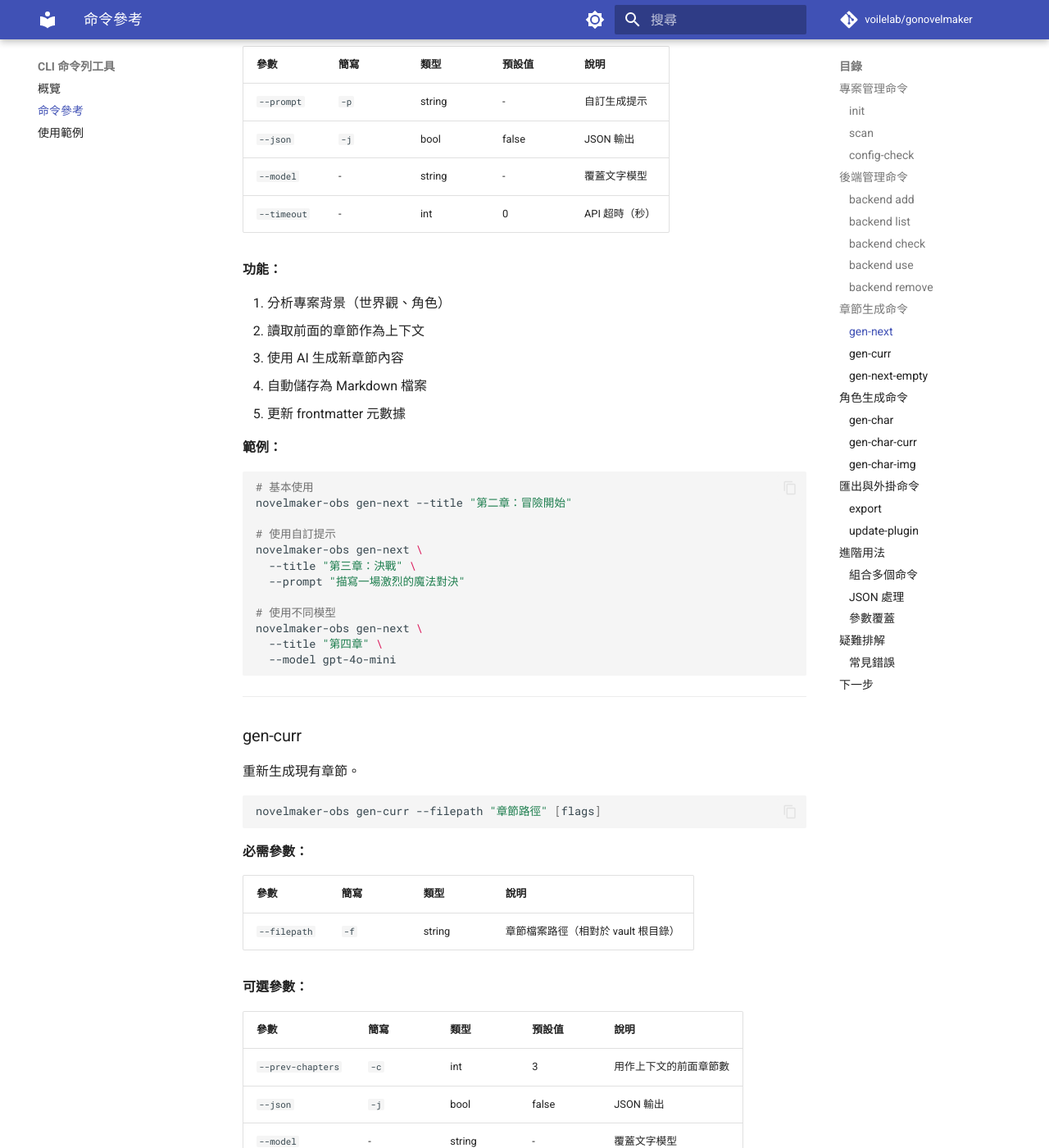
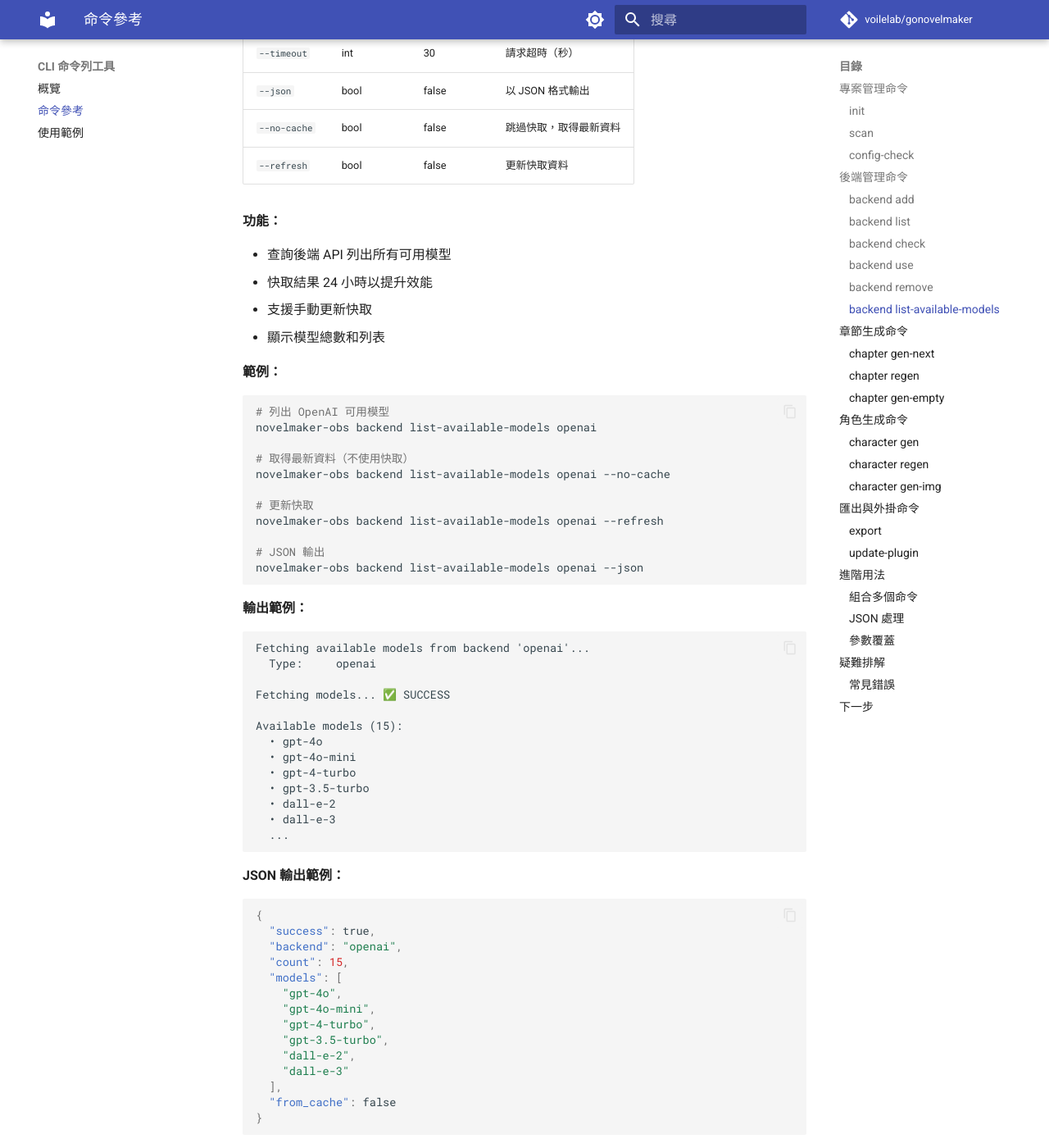
Before and after one commit to voilelab/gonovelmaker, an MkDocs documentation site: the page built from docs/cli/commands.md, in a window 1280 px wide and 1400 px high, scrolled down 9797 px. Shown: the whole window at 82% size. Built offline with MkDocs 1.6.1 and Material for MkDocs 9.7.7, drawn with Linux system fonts in a browser that asks for light colours; comment, search, counter and statistics services are not loaded; some of the changed text lies outside the part shown.

Commit message:
✨ feat(docs): update docs

````diff
--- a/docs/cli/commands.md
+++ b/docs/cli/commands.md
@@ -450,14 +450,99 @@ Note: No default backend set. Use 'backend use <name>' to set one.
 
 ---
 
+### backend list-available-models
+
+列出後端可用的所有模型。
+
+```bash
+novelmaker-obs backend list-available-models <backend> [flags]
+```
+
+**必需參數：**
+
+| 參數 | 類型 | 說明 |
+|------|------|------|
+| `<backend>` | string | 後端名稱 |
+
+**可選參數：**
+
+| 參數 | 類型 | 預設值 | 說明 |
+|------|------|--------|------|
+| `--timeout` | int | 30 | 請求超時（秒） |
+| `--json` | bool | false | 以 JSON 格式輸出 |
+| `--no-cache` | bool | false | 跳過快取，取得最新資料 |
+| `--refresh` | bool | false | 更新快取資料 |
+
+**功能：**
+
+- 查詢後端 API 列出所有可用模型
+- 快取結果 24 小時以提升效能
+- 支援手動更新快取
+- 顯示模型總數和列表
+
+**範例：**
+
+```bash
+# 列出 OpenAI 可用模型
+novelmaker-obs backend list-available-models openai
+
+# 取得最新資料（不使用快取）
+novelmaker-obs backend list-available-models openai --no-cache
+
+# 更新快取
+novelmaker-obs backend list-available-models openai --refresh
+
+# JSON 輸出
+novelmaker-obs backend list-available-models openai --json
+```
+
+**輸出範例：**
+
+```
+Fetching available models from backend 'openai'...
+  Type:     openai
+
+Fetching models... ✅ SUCCESS
+
+Available models (15):
+  • gpt-4o
+  • gpt-4o-mini
+  • gpt-4-turbo
+  • gpt-3.5-turbo
+  • dall-e-2
+  • dall-e-3
+  ...
+```
+
+**JSON 輸出範例：**
+
+```json
+{
+  "success": true,
+  "backend": "openai",
+  "count": 15,
+  "models": [
+    "gpt-4o",
+    "gpt-4o-mini",
+    "gpt-4-turbo",
+    "gpt-3.5-turbo",
+    "dall-e-2",
+    "dall-e-3"
+  ],
+  "from_cache": false
+}
+```
+
+---
+
 ## 章節生成命令
 
-### gen-next
+### chapter gen-next
 
 生成下一個章節。
 
 ```bash
-novelmaker-obs gen-next --title "章節標題" [flags]
+novelmaker-obs chapter gen-next --title "章節標題" [flags]
 ```
 
 **必需參數：**
@@ -487,27 +572,27 @@ novelmaker-obs gen-next --title "章節標題" [flags]
 
 ```bash
 # 基本使用
-novelmaker-obs gen-next --title "第二章：冒險開始"
+novelmaker-obs chapter gen-next --title "第二章：冒險開始"
 
 # 使用自訂提示
-novelmaker-obs gen-next \
+novelmaker-obs chapter gen-next \
   --title "第三章：決戰" \
   --prompt "描寫一場激烈的魔法對決"
 
 # 使用不同模型
-novelmaker-obs gen-next \
+novelmaker-obs chapter gen-next \
   --title "第四章" \
   --model gpt-4o-mini
 ```
 
 ---
 
-### gen-curr
+### chapter regen
 
 重新生成現有章節。
 
 ```bash
-novelmaker-obs gen-curr --filepath "章節路徑" [flags]
+novelmaker-obs chapter regen --filepath "章節路徑" [flags]
 ```
 
 **必需參數：**
@@ -536,27 +621,27 @@ novelmaker-obs gen-curr --filepath "章節路徑" [flags]
 
 ```bash
 # 重新生成章節
-novelmaker-obs gen-curr --filepath "Story/002_ch2.md"
+novelmaker-obs chapter regen --filepath "Story/002_ch2.md"
 
 # 使用更多前文上下文
-novelmaker-obs gen-curr \
+novelmaker-obs chapter regen \
   --filepath "Story/005_ch5.md" \
   --prev-chapters 5
 
 # JSON 輸出
-novelmaker-obs gen-curr \
+novelmaker-obs chapter regen \
   --filepath "Story/003_ch3.md" \
   --json
 ```
 
 ---
 
-### gen-next-empty
+### chapter gen-empty
 
 建立空白章節範本。
 
 ```bash
-novelmaker-obs gen-next-empty --title "章節標題" [flags]
+novelmaker-obs chapter gen-empty --title "章節標題" [flags]
 ```
 
 **必需參數：**
@@ -583,10 +668,10 @@ novelmaker-obs gen-next-empty --title "章節標題" [flags]
 
 ```bash
 # 建立空白章節
-novelmaker-obs gen-next-empty --title "第六章：待續"
+novelmaker-obs chapter gen-empty --title "第六章：待續"
 
 # 附帶提示說明
-novelmaker-obs gen-next-empty \
+novelmaker-obs chapter gen-empty \
   --title "第七章：高潮" \
   --prompt "描寫最終決戰，需要融入前面所有伏筆"
 ```
@@ -595,25 +680,25 @@ novelmaker-obs gen-next-empty \
 
 ## 角色生成命令
 
-### gen-char
+### character gen
 
 生成新角色檔案。
 
 ```bash
-novelmaker-obs gen-char --prompt "角色描述" [flags]
+novelmaker-obs character gen --name "角色名稱" [flags]
 ```
 
 **必需參數：**
 
 | 參數 | 簡寫 | 類型 | 說明 |
 |------|------|------|------|
-| `--prompt` | `-p` | string | 角色描述或生成提示 |
+| `--name` | `-n` | string | 角色名稱 |
 
 **可選參數：**
 
 | 參數 | 簡寫 | 類型 | 預設值 | 說明 |
 |------|------|------|--------|------|
-| `--name` | `-n` | string | - | 指定角色名稱 |
+| `--prompt` | `-p` | string | - | 角色描述或生成提示 |
 | `--json` | `-j` | bool | false | JSON 輸出 |
 | `--model` | - | string | - | 覆蓋文字模型 |
 | `--timeout` | - | int | 0 | API 超時（秒） |
@@ -629,27 +714,29 @@ novelmaker-obs gen-char --prompt "角色描述" [flags]
 
 ```bash
 # 基本使用
-novelmaker-obs gen-char \
+novelmaker-obs character gen \
+  --name "梅林" \
   --prompt "一位神秘的魔法師，擅長時間魔法"
 
 # 指定角色名稱
-novelmaker-obs gen-char \
-  --prompt "主角的摯友，勇敢但衝動" \
-  --name "艾倫"
+novelmaker-obs character gen \
+  --name "艾倫" \
+  --prompt "主角的摯友，勇敢但衝動"
 
 # 詳細描述
-novelmaker-obs gen-char \
+novelmaker-obs character gen \
+  --name "黑暗領主" \
   --prompt "反派角色：野心勃勃的貴族，掌握黑魔法，曾經是主角的導師"
 ```
 
 ---
 
-### gen-char-curr
+### character regen
 
 重新生成現有角色。
 
 ```bash
-novelmaker-obs gen-char-curr --filepath "角色路徑" [flags]
+novelmaker-obs character regen --filepath "角色路徑" [flags]
 ```
 
 **必需參數：**
@@ -677,23 +764,23 @@ novelmaker-obs gen-char-curr --filepath "角色路徑" [flags]
 
 ```bash
 # 重新生成角色
-novelmaker-obs gen-char-curr \
+novelmaker-obs character regen \
   --filepath "Character/protagonist.md"
 
 # JSON 輸出
-novelmaker-obs gen-char-curr \
+novelmaker-obs character regen \
   --filepath "Character/villain.md" \
   --json
 ```
 
 ---
 
-### gen-char-img
+### character gen-img
 
 生成角色圖片。
 
 ```bash
-novelmaker-obs gen-char-img --name "角色名稱" [flags]
+novelmaker-obs character gen-img --name "角色名稱" [flags]
 ```
 
 **必需參數：**
@@ -724,20 +811,20 @@ novelmaker-obs gen-char-img --name "角色名稱" [flags]
 
 ```bash
 # 基本使用
-novelmaker-obs gen-char-img --name "愛麗絲"
+novelmaker-obs character gen-img --name "愛麗絲"
 
 # 自訂提示
-novelmaker-obs gen-char-img \
+novelmaker-obs character gen-img \
   --name "魔法師梅林" \
   --prompt "Portrait of a wise old wizard with long white beard, wearing blue robes with stars, holding a magical staff, fantasy art style"
 
 # 指定輸出目錄
-novelmaker-obs gen-char-img \
+novelmaker-obs character gen-img \
   --name "主角" \
   --output-dir "assets/characters/"
 
 # 增加超時時間
-novelmaker-obs gen-char-img \
+novelmaker-obs character gen-img \
   --name "反派" \
   --timeout 120
 ```
@@ -860,12 +947,12 @@ novelmaker-obs init
 
 # 生成三個角色
 for char in "主角" "配角" "反派"; do
-  novelmaker-obs gen-char --name "$char" --prompt "待設定"
+  novelmaker-obs character gen --name "$char" --prompt "待設定"
 done
 
 # 生成前五章
 for i in {1..5}; do
-  novelmaker-obs gen-next --title "第${i}章"
+  novelmaker-obs chapter gen-next --title "第${i}章"
 done
 
 # 匯出
@@ -893,8 +980,9 @@ novelmaker-obs scan --json | jq -r '.chapters[-1].filepath'
 
 ```bash
 # 使用不同後端
-novelmaker-obs gen-next \
+novelmaker-obs chapter gen-next \
   --title "測試章節" \
+  --backend "claude" \
   --model "anthropic/claude-3.5-sonnet"
 ```
 
@@ -919,7 +1007,7 @@ novelmaker-obs init
 
 ```bash
 # 增加超時時間
-novelmaker-obs gen-next \
+novelmaker-obs chapter gen-next \
   --title "長章節" \
   --timeout 300
 ```
````
Also changed, not shown: docs/cli/examples.md (+33 -33 lines), docs/cli/overview.md (+11 -10 lines).
